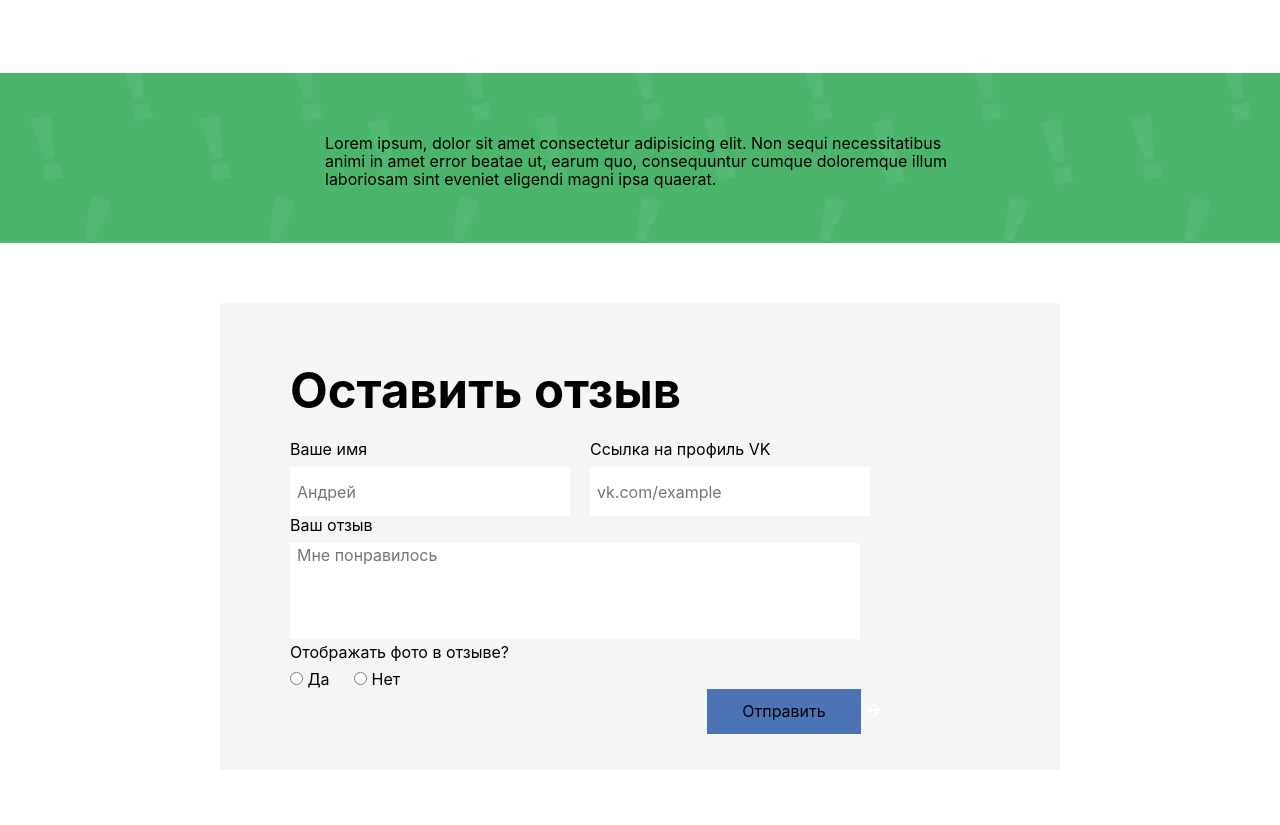
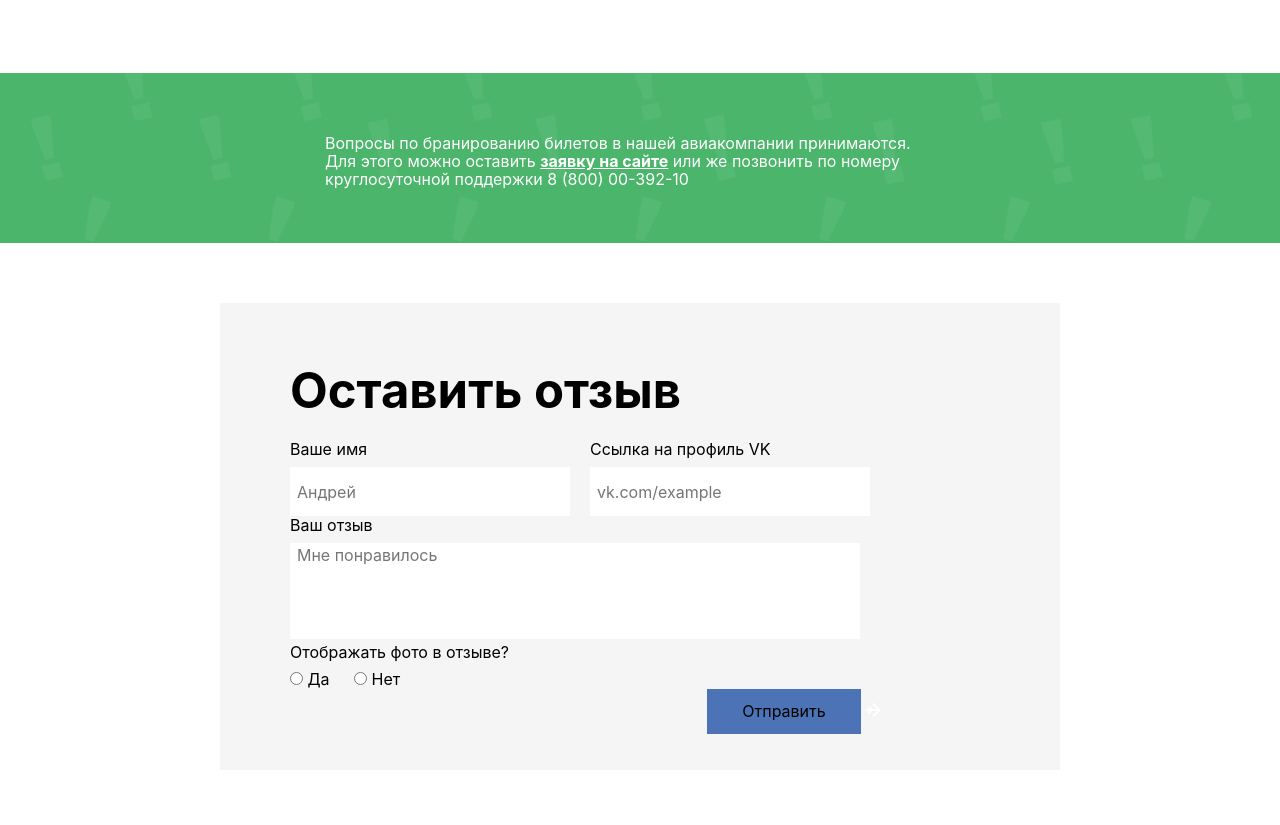
Before and after one commit to Vladimir576/First-Project, a plain HTML site: page comment.html in a window 1280 px wide. Shown: the part 1660-2485 px from the top of the page. Drawn offline with nearby package versions, Linux system fonts and the light colour scheme.

Commit message:
Add files via upload

```diff
--- a/comment.css
+++ b/comment.css
@@ -368,3 +368,12 @@ input:hover {
 textarea {
     margin-bottom: 20px;
 }
+.p {
+    color: #fff;
+    font-size: 16px;
+}
+.zayavka {
+    text-decoration: underline;
+    font-weight: bold;
+    color: white;
+}
--- a/comment.html
+++ b/comment.html
@@ -165,10 +165,9 @@
     </div>
     <div class="booking">
         <div class="width">
-            <p> Lorem ipsum, dolor sit amet consectetur adipisicing elit. Non sequi necessitatibus animi in amet error
-                beatae
-                ut, earum quo, consequuntur cumque doloremque illum laboriosam sint eveniet eligendi magni ipsa
-                quaerat.</p>
+            <p class="p"> Вопросы по бранированию билетов в нашей авиакомпании принимаются. <br>Для этого можно оставить <a
+                    class="zayavka">заявку на
+                    сайте</a> или же позвонить по номеру круглосуточной поддержки 8 (800) 00-392-10</p>
         </div>
     </div>
     <div class="request">
@@ -190,12 +189,12 @@
             </div>
 
             <div class="chbx">
-                <div class="title" >Отображать фото в отзыве?</div>
+                <div class="title">Отображать фото в отзыве?</div>
                 <input type="radio" name="payment" class="no"> Да
                 <input type="radio" name="payment" class="right" class="non"> Нет
             </div>
             <div class="submit">
-             <input type="submit"  class="otpr"  value="Отправить">   <img src="Object100.png" class="object" alt="">
+                <input type="submit" class="otpr" value="Отправить"> <img src="Object100.png" class="object" alt="">
             </div>
 
     </div>
```
